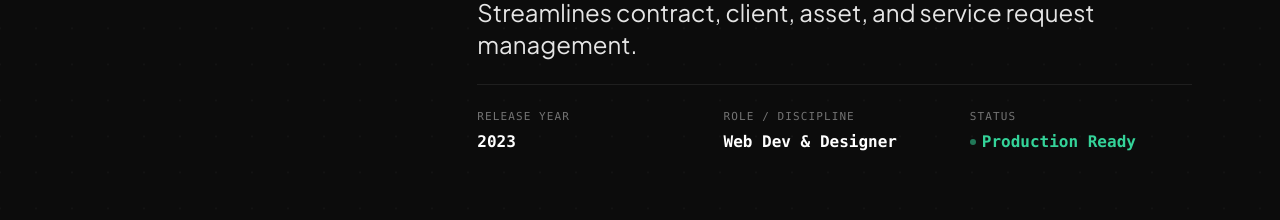
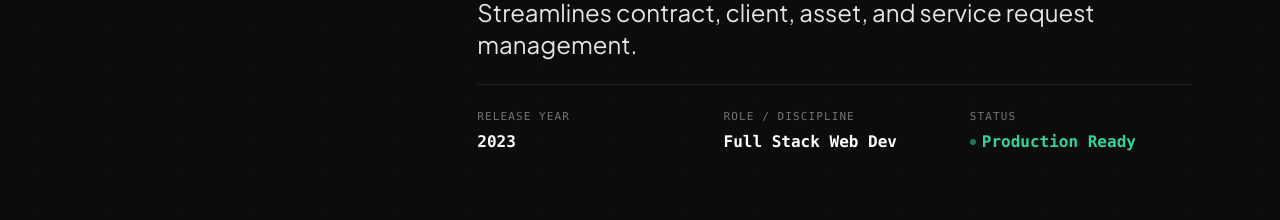
Before and after one commit to chrismat-05/thecma.xyz, a React (Vite) app: page /projects/amc in a window 1280 px wide. Shown: the part 1340-1560 px from the top of the page. Built offline with nearby package versions, Linux system fonts and the light colour scheme; a web font is replaced by a local one.

Commit message:
Full Stack Web Dev

```diff
--- a/src/components/Footer.tsx
+++ b/src/components/Footer.tsx
@@ -25,7 +25,7 @@ export const Footer: React.FC = () => {
               CHRIS MATHEW AJE
             </div>
             <h3 className="text-2xl font-bold tracking-tight text-white mb-2">
-              Web Dev &amp; Designer
+              Full Stack Web Dev
             </h3>
             <p className="text-neutral-400 text-sm max-w-md leading-relaxed mb-4">
               Building next-generation digital products, robust security tools, and interactive WebGL experiences.
--- a/src/components/hero/LanyardHeroScene.tsx
+++ b/src/components/hero/LanyardHeroScene.tsx
@@ -150,7 +150,7 @@ export const LanyardHeroScene: React.FC<LanyardProps> = ({ scrollProgress = 0 })
       // Role
       bctx.fillStyle = "#a1a1aa";
       bctx.font = "bold 16px monospace";
-      bctx.fillText("WEB DEV & DESIGNER", 50, 485);
+      bctx.fillText("FULL STACK WEB DEV", 50, 485);
 
       // Status: ONLINE SINCE 2022 with active green dot
       bctx.fillStyle = "#34d399";
--- a/src/pages/AboutPage.tsx
+++ b/src/pages/AboutPage.tsx
@@ -169,7 +169,7 @@ export const AboutPage: React.FC = () => {
             <div>
               <h3 className="text-3xl font-black tracking-tight text-white">Chris Mathew Aje</h3>
               <p className="text-neutral-400 font-mono text-xs uppercase tracking-widest mt-1">
-                Web Dev &amp; Designer
+                Full Stack Web Dev
               </p>
             </div>
 
--- a/src/pages/ProjectDetailPage.tsx
+++ b/src/pages/ProjectDetailPage.tsx
@@ -283,7 +283,7 @@ export const ProjectDetailPage: React.FC = () => {
                       Role / Discipline
                     </span>
                     <span className="text-sm sm:text-base font-mono font-bold text-white mt-1 block">
-                      Web Dev &amp; Designer
+                      Full Stack Web Dev
                     </span>
                   </div>
                   <div>
```
